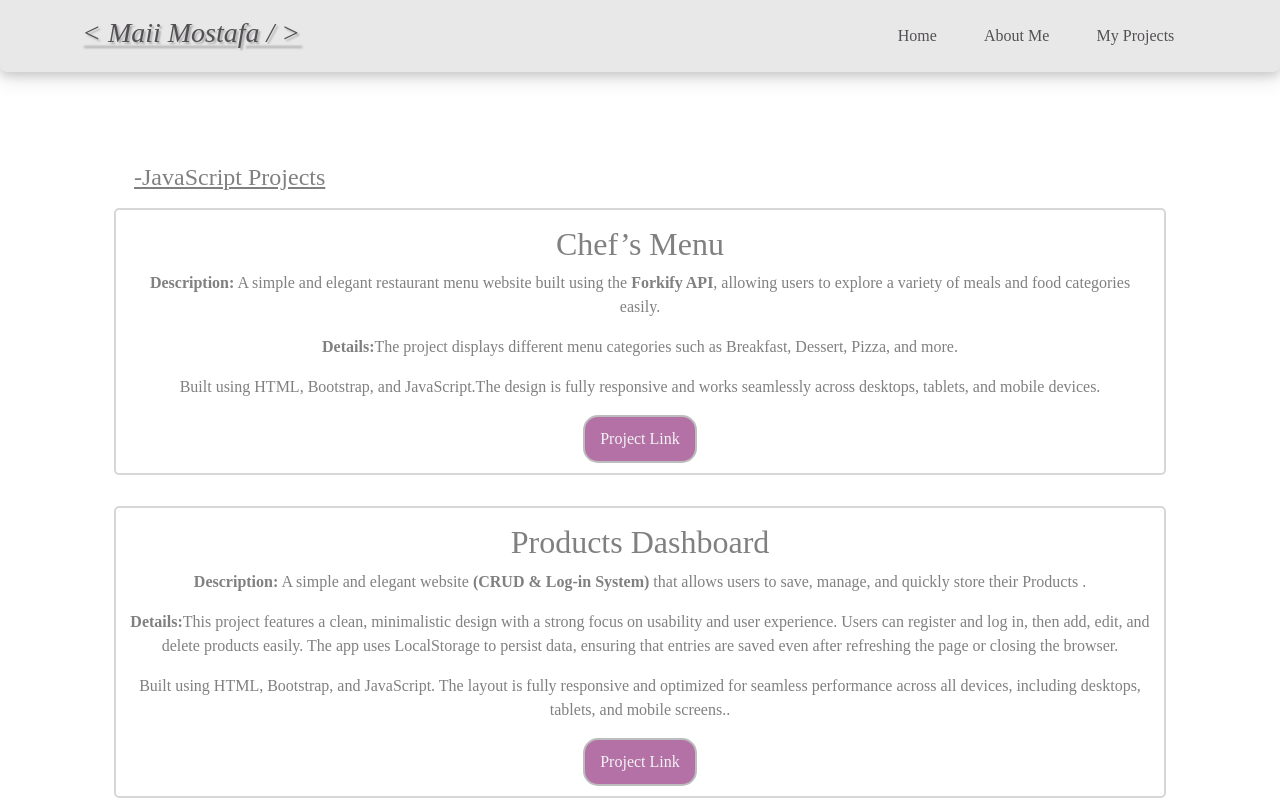
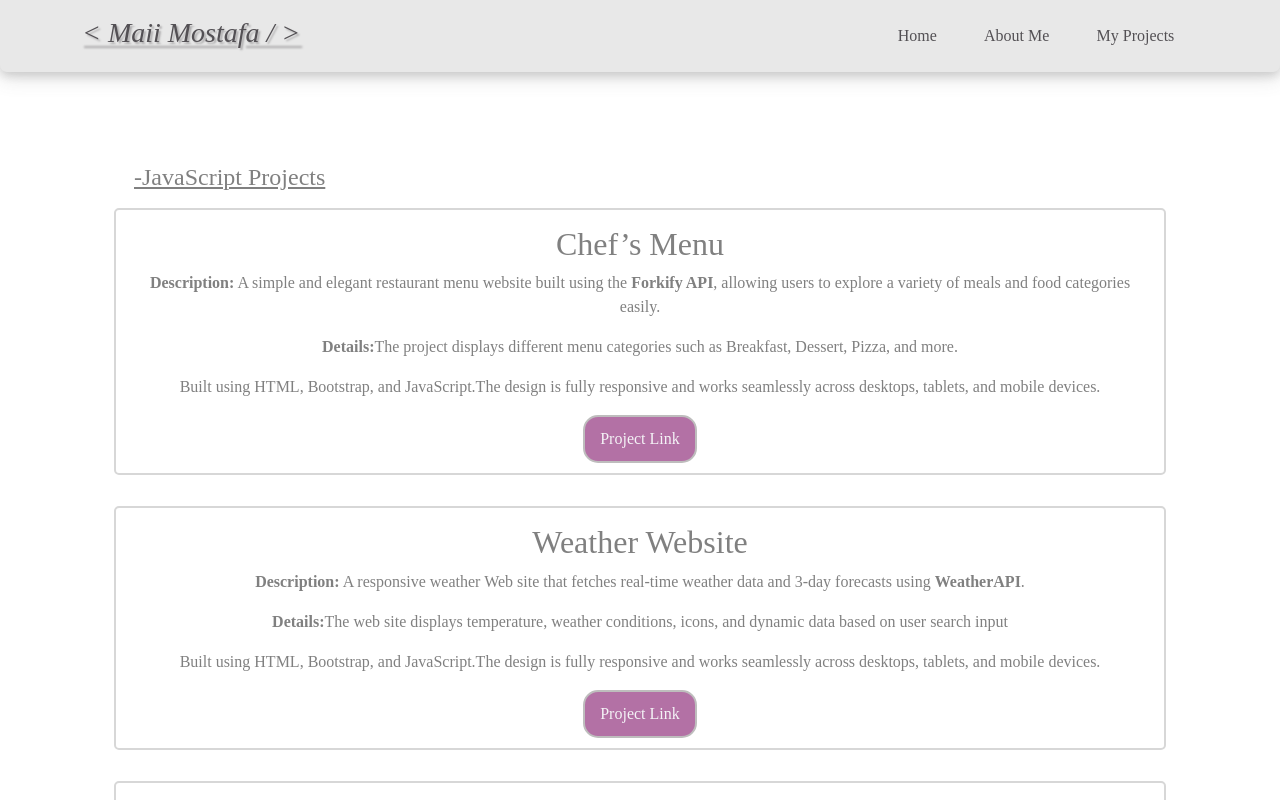
Before and after one commit to MaiiMostafa98/my-portfolio, a Next.js app: page /Projects/JavaScript in a window 1280 px wide. Shown: the top 800 px of the page. Built offline with nearby package versions, Linux system fonts and the light colour scheme.

Commit message:
update my cv and upload new javascript project

```diff
--- a/app/Projects/JavaScript/page.jsx
+++ b/app/Projects/JavaScript/page.jsx
@@ -16,6 +16,22 @@ export default function page() {
              <p> Built using HTML, Bootstrap, and JavaScript.The design is fully responsive and works seamlessly across desktops, tablets, and mobile devices.</p>
              <div className="d-flex justify-content-center">
              <a href="https://maiimostafa98.github.io/chef-s-menu/" target="_blank" rel="noopener noreferrer">
+             <button>Project Link</button></a>
+             </div>
+             </div>
+             </div>
+            </div>
+
+
+              <div className='row  pb-3'>
+             <div className=' col-sm-12 col-md-12 projects1  '>
+             <div className="text-center">
+             <h2 className="text-center">Weather Website</h2>
+             <p><strong>Description:</strong> A responsive weather Web site that fetches real-time weather data and 3-day forecasts using <strong>WeatherAPI</strong>. </p>
+             <p><strong>Details:</strong>The web site displays temperature, weather conditions, icons, and dynamic data based on user search input</p>
+             <p> Built using HTML, Bootstrap, and JavaScript.The design is fully responsive and works seamlessly across desktops, tablets, and mobile devices.</p>
+             <div className="d-flex justify-content-center">
+             <a href="https://maiimostafa98.github.io/Weather/" target="_blank" rel="noopener noreferrer">
              <button>Project Link</button></a>
              </div>
              </div>
```
Also changed, not shown: app/About/page.jsx (+10 -8 lines), app/Projects/page.jsx (+22 -26 lines), 1 other file (tests, documents, lock files or other folders).
